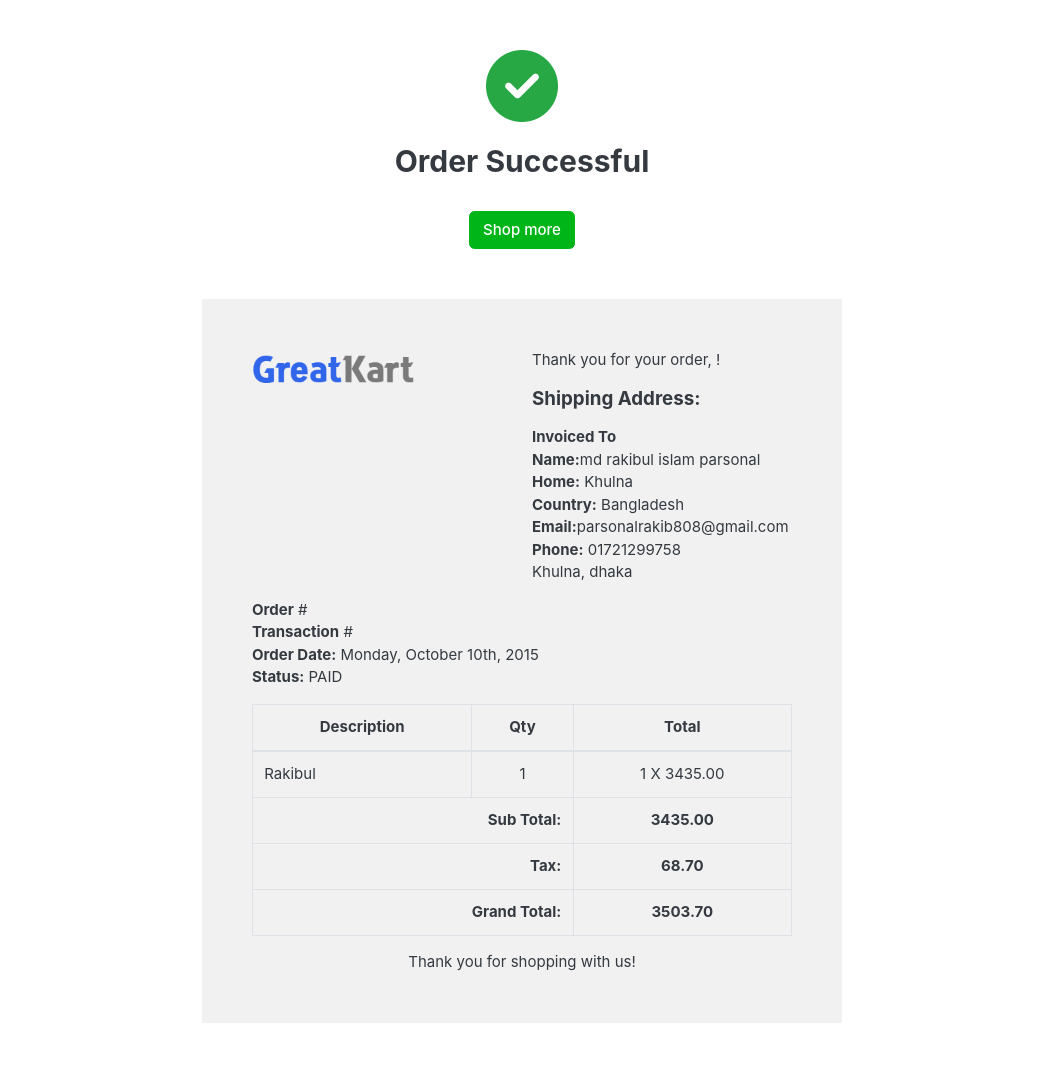
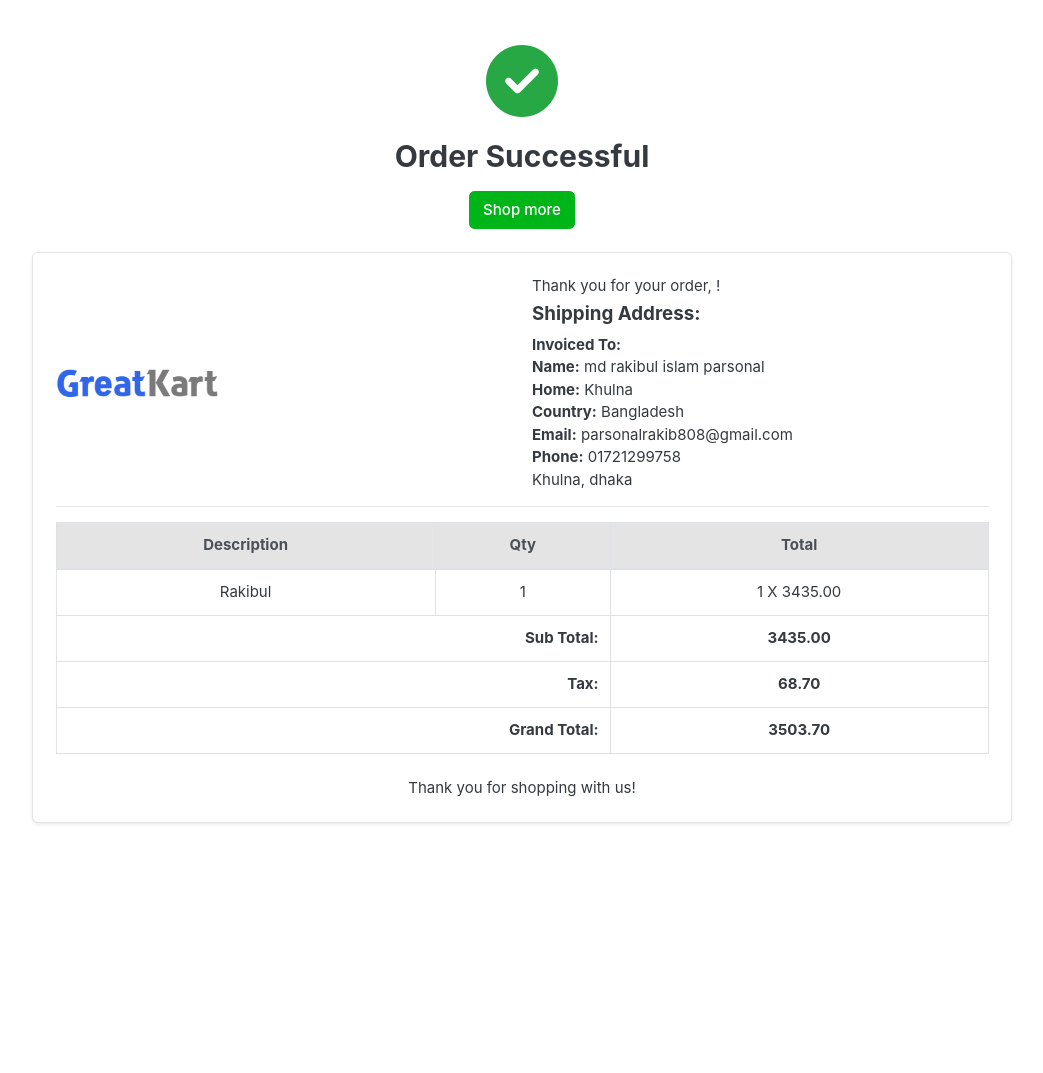
Before and after one commit to rakibul00/jersey_e-commerce, a Django app: page /order_complate/ in a window 1280 px wide. Shown: the part 65-1138 px from the top of the page, without its empty margins (118-1161 px from the left). After the commit the page ends 889 px from the top, so only its background shows below. Run offline with Django 5.2, Linux system fonts and the light colour scheme; a user stored in the database is signed in; data comes from the database, SQL or seed files in the repository; both versions use the stored data as it was after the commit; some libraries are stand-ins or nearby versions; some web fonts are replaced.

Commit message:
Update repo with latest changes

```diff
--- a/jersi_app/admin.py
+++ b/jersi_app/admin.py
@@ -1,7 +1,8 @@
 from django.contrib import admin
-from .models import Cart,Category,Jersi,Address
+from .models import Cart,Category,Jersi,Address,PaymentGateWaySettings
 # Register your models here.
 admin.site.register(Category)
 admin.site.register(Cart)
 admin.site.register(Jersi)
 admin.site.register(Address)
+admin.site.register(PaymentGateWaySettings)
--- a/jersi_app/models.py
+++ b/jersi_app/models.py
@@ -46,3 +46,8 @@
 
     def __str__(self):
         return f"{self.first_name} {self.last_name} - {self.address_line_1}, {self.city}, {self.state}, {self.country}"
+
+
+class PaymentGateWaySettings(models.Model):
+    store_id = models.CharField(max_length=500, blank=True, null=True)
+    store_pass = models.CharField(max_length=500, blank=True, null = True)
--- a/jersi_app/templates/base.html
+++ b/jersi_app/templates/base.html
@@ -76,7 +76,8 @@
                 {% endfor %}
               </div>
             </li>
-            <li class="nav-item d-none d-lg-block">
+            <!-- Store link: always visible on all devices -->
+            <li class="nav-item">
               <a class="nav-link" href="{% url 'store' %}">Store</a>
             </li>
           </ul>
--- a/jersi_app/templates/order_complate.html
+++ b/jersi_app/templates/order_complate.html
@@ -1,83 +1,61 @@
 {% extends "base.html" %}
 {% block body %}
+{% load static %}
 
-
-<div class="container" style="margin-top: 50px;">
-    <center><i class="fas fa-check-circle" style="font-size: 72px;margin-bottom: 20px;color: #28A745;"></i></center>
-    <h2 class="text-center">Order Successful</h2>
-	<br>
-	<div class="text-center">
-		<a href="{% url 'store'%}" class="btn btn-success">Shop more</a>
+<div class="container my-5">
+    <div class="row justify-content-center">
+        <div class="col-12 col-md-8 col-lg-6 text-center">
+            <i class="fas fa-check-circle" style="font-size: 72px; margin-bottom: 20px; color: #28A745;"></i>
+            <h2 class="mb-3">Order Successful</h2>
+            <a href="{% url 'store' %}" class="btn btn-success mb-4">Shop more</a>
         </div>
     </div>
-
-<div class="container" style="margin: 0 auto;width: 50%;padding: 50px;background: #f1f1f1;margin-top: 50px;margin-bottom: 50px;">
-    <div class="row invoice row-printable">
-        <div class="col-md-12">
-            <!-- col-lg-12 start here -->
-            <div class="panel panel-default plain" id="dash_0">
-                <!-- Start .panel -->
-                <div class="panel-body p30">
+    <div class="row justify-content-center">
+        <div class="col-12 col-lg-10">
+            <div class="card shadow-sm">
+                <div class="card-body p-4">
                     <div class="row">
-                        <!-- Start .row -->
-                        <div class="col-lg-6">
-                            <!-- col-lg-6 start here -->
-                            <div class="invoice-logo"><img src="/images/logo.png" alt="Invoice logo" style="max-height: 40px;"></div>
+                        <div class="col-md-6 mb-3 mb-md-0 d-flex align-items-center">
+                            <img src="{% static 'images/logo.png' %}" alt="Invoice logo" style="max-height: 40px;">
                         </div>
-                        <!-- col-lg-6 end here -->
-                        <div class="col-lg-6">
-                            <!-- col-lg-6 start here -->
-                            <div class="invoice-from">
-                                <ul class="list-unstyled ">
-                                    <p>Thank you for your order, {{ user.first_name }}!</p>
-                                    <h5>Shipping Address:</h5>
-
-
-                                    </p>
-                                    <li><strong>Invoiced To</strong></li>
-                                    <li> <strong>Name:</strong>{{ address.first_name }} {{ address.last_name }}</li>
+                        <div class="col-md-6">
+                            <div>
+                                <p class="mb-1">Thank you for your order, <strong>{{ user.first_name }}</strong>!</p>
+                                <h5 class="mb-2">Shipping Address:</h5>
+                                <ul class="list-unstyled mb-0">
+                                    <li><strong>Invoiced To:</strong></li>
+                                    <li><strong>Name:</strong> {{ address.first_name }} {{ address.last_name }}</li>
                                     <li>
                                         <strong>Home:</strong>
                                         {% if address.address_line_2 %}{{ address.address_line_2 }}{% endif %}
                                         <br>
-                                       <strong>Country:</strong> {{ address.country }}</li>
-                                        <li>   <strong> Email:</strong>{{ address.email }}</li>
-                                    <li> <strong>Phone:</strong>  {{ address.phone }}</li>
-                                    <li> {{ address.city }}, {{ address.state }}</li>
+                                        <strong>Country:</strong> {{ address.country }}
+                                    </li>
+                                    <li><strong>Email:</strong> {{ address.email }}</li>
+                                    <li><strong>Phone:</strong> {{ address.phone }}</li>
+                                    <li>{{ address.city }}, {{ address.state }}</li>
                                 </ul>
                             </div>
                         </div>
-                        <!-- col-lg-6 end here -->
-                        <div class="col-lg-12">
-                            <!-- col-lg-12 start here -->
-                            <div class="invoice-details ">
-                                <div class="well">
-                                    <ul class="list-unstyled mb0">
-
-                                        <li><strong>Order</strong> #</li>
-                                        <li><strong>Transaction</strong> #</li>
-                                        <li><strong>Order Date:</strong> Monday, October 10th, 2015</li>
-                                        <li><strong>Status:</strong> PAID</li>
-                                    </ul>
                     </div>
-                            </div>
-
-                            <div class="invoice-items">
-                                <div class="table-responsive" >
-                                    <table class="table table-bordered">
-                                        <thead>
+                    <hr>
+                    <div class="row mt-3">
+                        <div class="col-12">
+                            <div class="table-responsive">
+                                <table class="table table-bordered mb-0">
+                                    <thead class="thead-light">
                                         <tr>
-                                                <th class="per70 text-center">Description</th>
-                                                <th class="per5 text-center">Qty</th>
-                                                <th class="per25 text-center">Total</th>
+                                            <th class="text-center">Description</th>
+                                            <th class="text-center">Qty</th>
+                                            <th class="text-center">Total</th>
                                         </tr>
                                     </thead>
                                     <tbody>
                                         {% for item in cart_items %}
                                         <tr>
-                                                <td>{{ item.jersi.name }}</td>
-                                                <td class="text-center">{{ item.quantity  }}</td>
-                                                <td class="text-center"> {{ item.quantity  }} X {{ item.jersi.price   }}</td>
+                                            <td class="text-center">{{ item.jersi.name }}</td>
+                                            <td class="text-center">{{ item.quantity }}</td>
+                                            <td class="text-center">{{ item.quantity }} X {{ item.jersi.price }}</td>
                                         </tr>
                                         {% endfor %}
                                     </tbody>
@@ -90,7 +68,6 @@
                                             <th colspan="2" class="text-right">Tax:</th>
                                             <th class="text-center">{{ tax }}</th>
                                         </tr>
-
                                         <tr>
                                             <th colspan="2" class="text-right">Grand Total:</th>
                                             <th class="text-center">{{ total_price_with_tax }}</th>
@@ -98,19 +75,14 @@
                                     </tfoot>
                                 </table>
                             </div>
-                            </div>
-                            <div class="invoice-footer mt25">
-                                <p class="text-center">Thank you for shopping with us!</p>
+                            <div class="mt-4 text-center">
+                                <p class="mb-0">Thank you for shopping with us!</p>
                             </div>
                         </div>
-                        <!-- col-lg-12 end here -->
-                    </div>
-                    <!-- End .row -->
                     </div>
                 </div>
-            <!-- End .panel -->
             </div>
-        <!-- col-lg-12 end here -->
+        </div>
      </div>
 </div>
 
--- a/jersi_app/views.py
+++ b/jersi_app/views.py
@@ -24,17 +24,17 @@
 
 
 def add_to_cart(request, jersi_id):
-  categories = Category.objects.all()
-  if request.user.is_authenticated:
-    jersi = get_object_or_404(Jersi, id=jersi_id)
-    cart_item, created = Cart.objects.get_or_create(user=request.user, jersi=jersi)
-    if not created:
-        cart_item.quantity += 1
-        cart_item.save()
-    return redirect('cart')
-  else:
-        messages.success(request,'You have create an account and go to cart page')
-        return redirect( 'signin',{'categories': categories})
+    categories = Category.objects.all()
+    if request.user.is_authenticated:
+        jersi = get_object_or_404(Jersi, id=jersi_id)
+        cart_item, created = Cart.objects.get_or_create(user=request.user, jersi=jersi)
+        if not created:
+            cart_item.quantity += 1
+            cart_item.save()
+        return redirect('cart')
+    else:
+        messages.success(request, 'You have create an account and go to cart page')
+        return redirect('signin')  # Removed extra argument, just redirect to 'signin'
 
 
 
```
Also changed, not shown: jersi_app/templates/cart.html (+6 -1 lines), jersi_app/templates/index.html (+11 -0 lines), db.sqlite3, jersi_app/migrations/0006_paymentgatewaysettings.py (added), 1 other file. Lines whose indentation alone changed are shown as unchanged.
